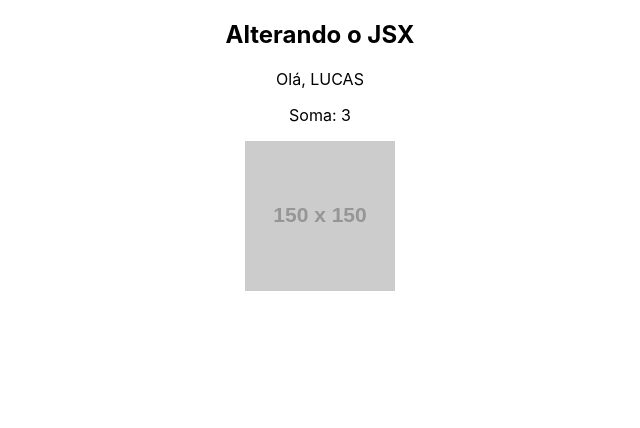
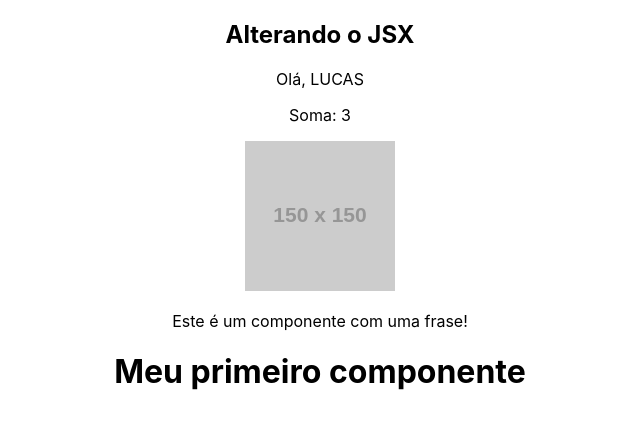
Before and after one commit to lucasalexneves/Project-React, a React (Create React App) app: page / in a window 1280 px wide. Shown: the top 428 px of the page, without its empty margins (320-960 px from the left). Built offline with nearby package versions, Linux system fonts and the light colour scheme.

Commit message:
Creating components in React

```diff
--- a/src/App.js
+++ b/src/App.js
@@ -1,4 +1,5 @@
 import './App.css';
+import HelloWorld from './components/HelloWorld';
 
 function App() {
   const name = "Lucas"
@@ -16,6 +17,7 @@
       <p>Olá, {newName}</p>
       <p>Soma: {sum(1, 2)}</p>
       <img src={url} alt="My Image" />
+      <HelloWorld />
     </div>
   )
 }
--- /dev/null
+++ b/src/components/Frase.js
@@ -0,0 +1,9 @@
+function Frase() {
+    return (
+        <div>
+            <p>Este é um componente com uma frase!</p>
+        </div>
+    )
+}
+
+export default Frase
--- /dev/null
+++ b/src/components/HelloWorld.js
@@ -0,0 +1,14 @@
+import Frase from "./Frase"
+
+function HelloWorld() {
+
+    return (
+        <div>
+            <Frase />
+            <h1>Meu primeiro componente</h1>
+        </div>
+    )
+
+}
+
+export default HelloWorld
```
